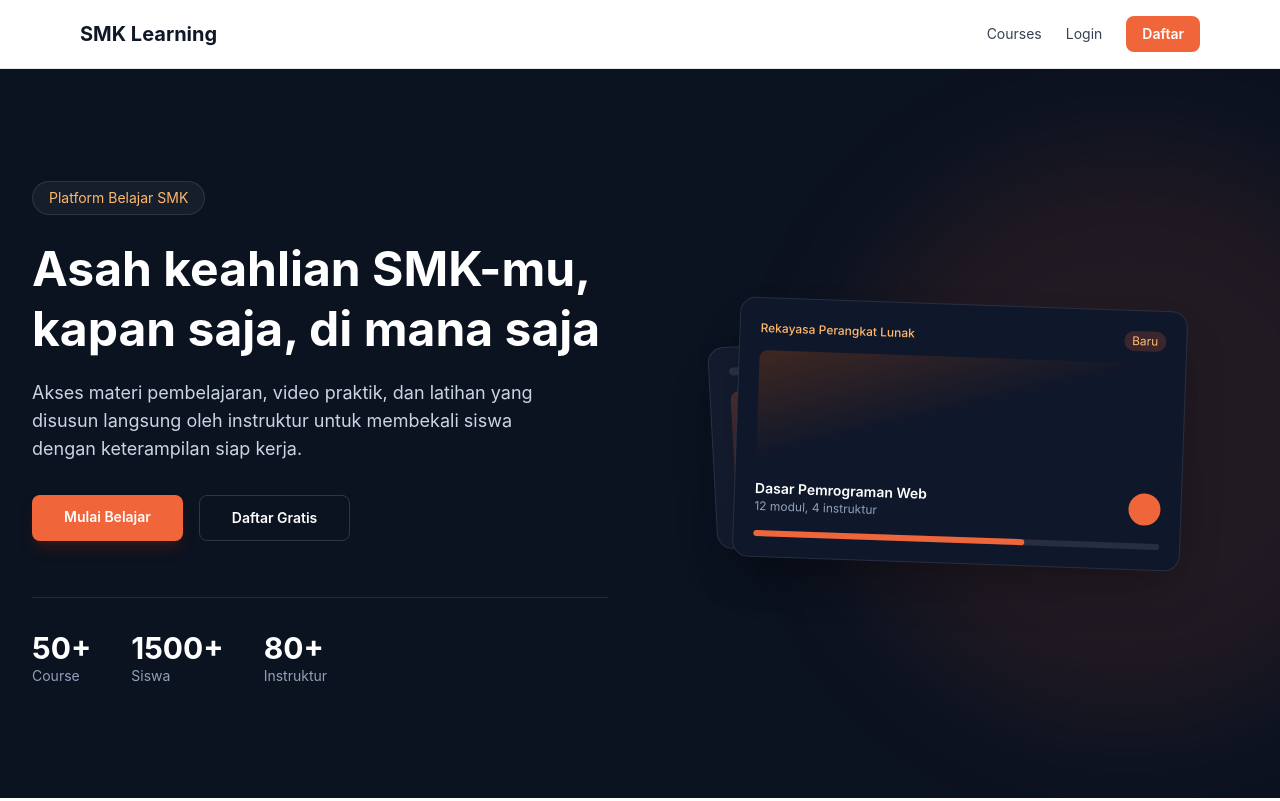
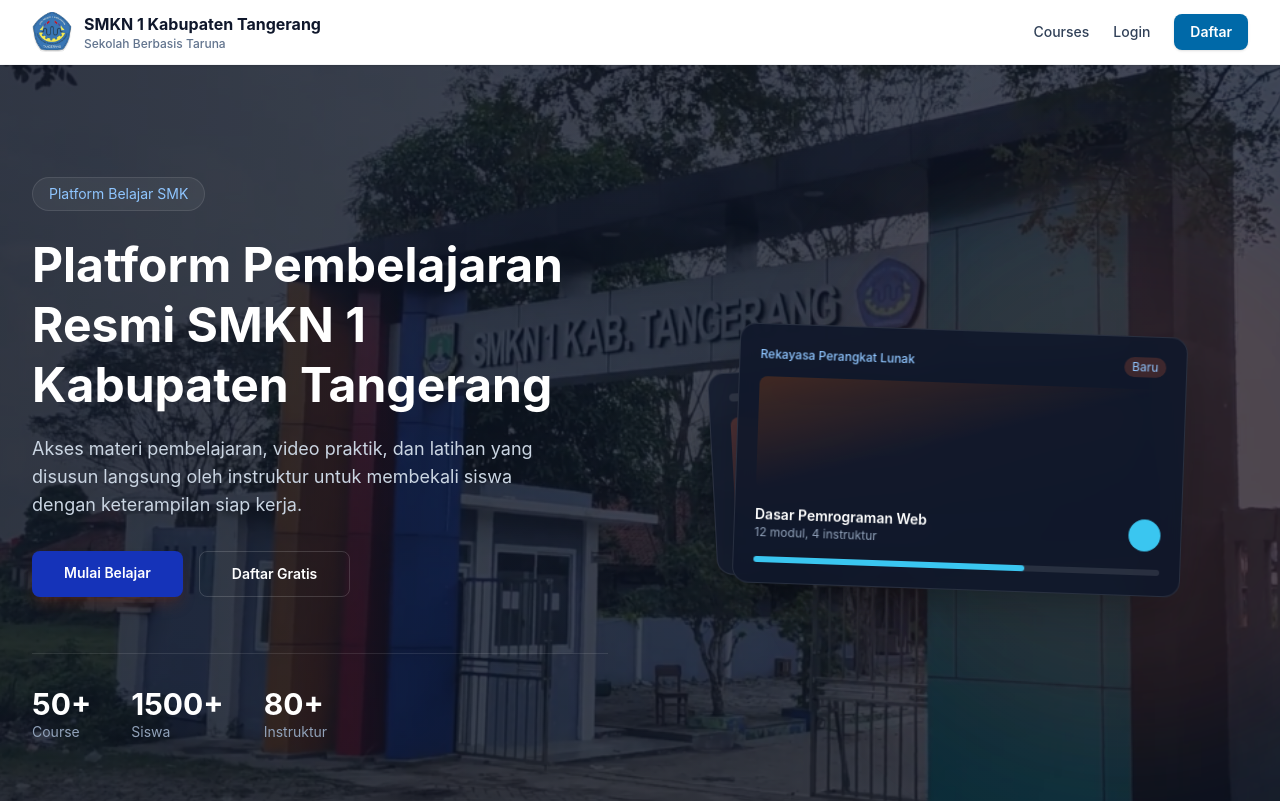
Before and after one commit to naubass/SMKN-E-Learning-Course, a React (Vite) app in the folder client/: page / in a window 1280 px wide. Shown: the top 801 px of the page. Built offline with nearby package versions, Linux system fonts and the light colour scheme.

Commit message:
update landing-page

```diff
--- a/client/index.html
+++ b/client/index.html
@@ -2,9 +2,9 @@
 <html lang="id">
   <head>
     <meta charset="UTF-8" />
-    <link rel="icon" type="image/svg+xml" href="/vite.svg" />
+    <link rel="icon" type="image/svg+xml" href="/logo-sekolah.png" />
     <meta name="viewport" content="width=device-width, initial-scale=1.0" />
-    <title>SMK Learning Platform</title>
+    <title>SMKN 1 Kabupaten Tangerang - E-Learning Platform</title>
   </head>
   <body>
     <div id="root"></div>
--- a/client/src/layouts/MainLayout.jsx
+++ b/client/src/layouts/MainLayout.jsx
@@ -1,37 +1,58 @@
-import { Outlet, Link } from 'react-router-dom';
+import { Link, Outlet } from 'react-router-dom';
 
 function MainLayout() {
   return (
-    <div className="min-h-screen flex flex-col">
-      <header className="sticky top-0 z-50 border-b border-gray-200 bg-white">
-        <nav className="max-w-6xl mx-auto px-4 py-4 flex items-center justify-between">
-          <Link to="/" className="font-bold text-xl text-gray-900">
-            SMK Learning
+    <div className="min-h-screen flex flex-col bg-white">
+      {/* Navbar Resmi */}
+      <header className="sticky top-0 z-50 bg-white border-b border-gray-100 shadow-sm">
+        <div className="mx-auto flex max-w-7xl items-center justify-between px-4 py-3 sm:px-6 lg:px-8">
+
+          {/* Logo & Nama Sekolah */}
+          <Link to="/" className="flex items-center gap-3 group">
+            <img
+              src="/logo-sekolah.png"
+              alt="Logo SMKN 1 Kabupaten Tangerang"
+              className="h-10 w-10 object-contain"
+            />
+            <div className="flex flex-col">
+              <span className="text-base font-bold text-slate-900 group-hover:text-blue-600 transition">
+                SMKN 1 Kabupaten Tangerang
+              </span>
+              <span className="text-xs text-slate-500 font-medium">
+                Sekolah Berbasis Taruna
+              </span>
+            </div>
           </Link>
-          <div className="flex gap-6 items-center">
-            <Link to="/courses" className="text-sm text-gray-700 hover:text-[#F0653A]">
+
+          {/* Menu Navigasi & Tombol Aksi */}
+          <nav className="flex items-center gap-6">
+            <Link
+              to="/courses"
+              className="text-sm font-medium text-slate-700 hover:text-blue-600 transition"
+            >
               Courses
             </Link>
-            <Link to="/login" className="text-sm text-gray-700 hover:text-[#F0653A]">
+            <Link
+              to="/login"
+              className="text-sm font-medium text-slate-700 hover:text-blue-600 transition"
+            >
               Login
             </Link>
             <Link
               to="/register"
-              className="rounded-lg bg-[#F0653A] px-4 py-2 text-sm font-semibold text-white transition hover:bg-[#d8552c]"
+              className="rounded-lg bg-sky-700 px-4 py-2 text-sm font-semibold text-white shadow-sm hover:bg-sky-600 transition"
             >
               Daftar
             </Link>
-          </div>
-        </nav>
+          </nav>
+
+        </div>
       </header>
 
-      <main className="flex-1">
+      {/* Konten Halaman */}
+      <main className="flex-grow">
         <Outlet />
       </main>
-
-      <footer className="border-t border-gray-200 py-6 text-center text-gray-500 text-sm">
-        &copy; {new Date().getFullYear()} SMK Learning Platform
-      </footer>
     </div>
   );
 }
--- a/client/src/pages/Home.jsx
+++ b/client/src/pages/Home.jsx
@@ -27,19 +27,27 @@
 function Home() {
   return (
     <div className="bg-white">
-      {/* Hero */}
+      {/* Hero dengan Background Image & Overlay Transparan */}
       <section className="relative overflow-hidden bg-[#0B1220]">
+        {/* Background Image dengan efek cover dan posisi center */}
+        <div
+          className="absolute inset-0 bg-cover bg-center opacity-25"
+          style={{ backgroundImage: `url('/hero.webp')` }}
+        />
+        {/* Gradient Overlay agar teks tetap sangat terbaca jelas */}
+        <div className="absolute inset-0 bg-gradient-to-r from-[#0B1220]/30 via-[#0B1220]/10 to-transparent" />
+
         <div className="pointer-events-none absolute -right-32 top-1/2 h-[560px] w-[560px] -translate-y-1/2 rounded-full bg-[#F0653A]/10 blur-3xl" />
 
-        <div className="mx-auto grid max-w-7xl grid-cols-1 gap-16 px-4 py-20 sm:px-6 lg:grid-cols-2 lg:items-center lg:py-28 lg:px-8">
+        <div className="relative mx-auto grid max-w-7xl grid-cols-1 gap-16 px-4 py-20 sm:px-6 lg:grid-cols-2 lg:items-center lg:py-28 lg:px-8">
           {/* Copy */}
           <div>
-            <span className="inline-flex items-center gap-2 rounded-full border border-white/10 bg-white/5 px-4 py-1.5 text-sm text-orange-300">
+            <span className="inline-flex items-center gap-2 rounded-full border border-white/10 bg-white/5 px-4 py-1.5 text-sm text-blue-300">
               Platform Belajar SMK
             </span>
 
             <h1 className="mt-6 text-3xl font-bold leading-tight text-white sm:text-4xl md:text-5xl">
-              Asah keahlian SMK-mu, kapan saja, di mana saja
+              Platform Pembelajaran Resmi SMKN 1 Kabupaten Tangerang
             </h1>
 
             <p className="mt-5 max-w-lg text-lg text-slate-300">
@@ -51,7 +59,7 @@
             <div className="mt-8 flex flex-wrap gap-4">
               <Link
                 to="/courses"
-                className="rounded-lg bg-[#F0653A] px-8 py-3 text-sm font-semibold text-white shadow-lg shadow-orange-900/30 transition hover:bg-[#d8552c]"
+                className="rounded-lg bg-[#1533b9] px-8 py-3 text-sm font-semibold text-white shadow-lg shadow-orange-900/30 transition hover:bg-[#2892d8]"
               >
                 Mulai Belajar
               </Link>
@@ -81,19 +89,19 @@
 
           {/* Layered course-card mockup */}
           <div className="relative mx-auto hidden w-full max-w-md lg:block">
-            <div className="absolute -left-6 top-8 w-full -rotate-3 rounded-2xl border border-white/10 bg-[#131B2E] p-5 shadow-2xl">
+            <div className="absolute -left-6 top-8 w-full -rotate-3 rounded-2xl border border-white/10 bg-[#131B2E]/90 backdrop-blur-md p-5 shadow-2xl">
               <div className="h-2 w-16 rounded-full bg-white/10" />
               <div className="mt-4 h-24 rounded-lg bg-gradient-to-br from-[#F0653A]/25 to-transparent" />
               <div className="mt-4 h-2 w-3/4 rounded-full bg-white/10" />
               <div className="mt-2 h-2 w-1/2 rounded-full bg-white/10" />
             </div>
 
-            <div className="relative rotate-2 rounded-2xl border border-white/10 bg-[#0F172A] p-5 shadow-2xl">
+            <div className="relative rotate-2 rounded-2xl border border-white/10 bg-[#0F172A]/90 backdrop-blur-md p-5 shadow-2xl">
               <div className="flex items-center justify-between">
-                <span className="text-xs font-medium text-orange-300">
+                <span className="text-xs font-medium text-blue-300">
                   Rekayasa Perangkat Lunak
                 </span>
-                <span className="rounded-full bg-[#F0653A]/20 px-2 py-0.5 text-xs text-orange-300">
+                <span className="rounded-full bg-[#F0653A]/20 px-2 py-0.5 text-xs text-blue-300">
                   Baru
                 </span>
               </div>
@@ -109,11 +117,11 @@
                     12 modul, 4 instruktur
                   </p>
                 </div>
-                <div className="h-8 w-8 rounded-full bg-[#F0653A]" />
+                <div className="h-8 w-8 rounded-full bg-[#3ac6f0]" />
               </div>
 
               <div className="mt-4 h-1.5 w-full rounded-full bg-white/10">
-                <div className="h-1.5 w-2/3 rounded-full bg-[#F0653A]" />
+                <div className="h-1.5 w-2/3 rounded-full bg-[#3ac6f0]" />
               </div>
             </div>
           </div>
@@ -136,7 +144,7 @@
           <div className="divide-y divide-gray-200 border-t border-gray-200">
             {features.map((f) => (
               <div key={f.title} className="flex gap-5 py-6">
-                <div className="flex h-11 w-11 shrink-0 items-center justify-center rounded-lg bg-[#F0653A]/10 text-[#F0653A]">
+                <div className="flex h-11 w-11 shrink-0 items-center justify-center rounded-lg bg-[#F0653A]/10 text-[#3ab6f0]">
                   <svg
                     xmlns="http://www.w3.org/2000/svg"
                     fill="none"
@@ -172,7 +180,7 @@
           </p>
           <Link
             to="/register"
-            className="mt-8 inline-block rounded-lg bg-[#F0653A] px-8 py-3 text-sm font-semibold text-white shadow-lg shadow-orange-900/30 transition hover:bg-[#d8552c]"
+            className="mt-8 inline-block rounded-lg bg-[#1763aa] px-8 py-3 text-sm font-semibold text-white shadow-lg shadow-orange-900/30 transition hover:bg-[#28b5d8]"
           >
             Daftar Sekarang
           </Link>
```
Also changed, not shown: client/public/hero.webp (added), client/public/logo-sekolah.png (added).
